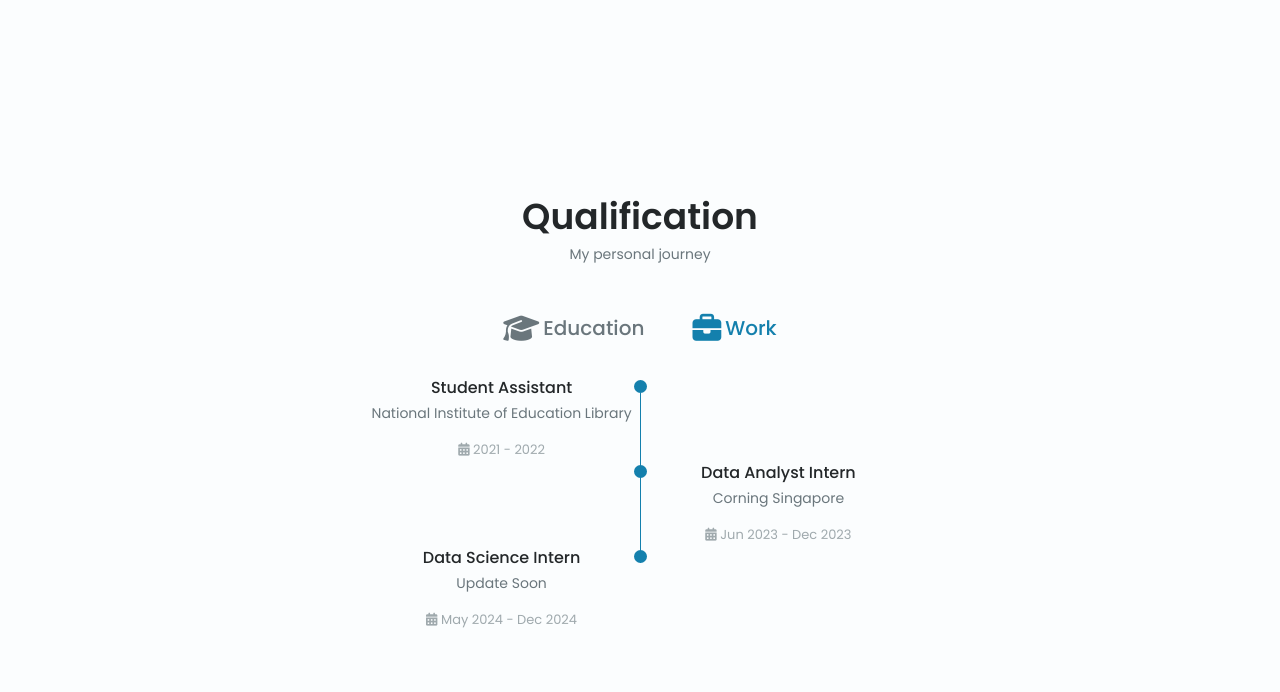
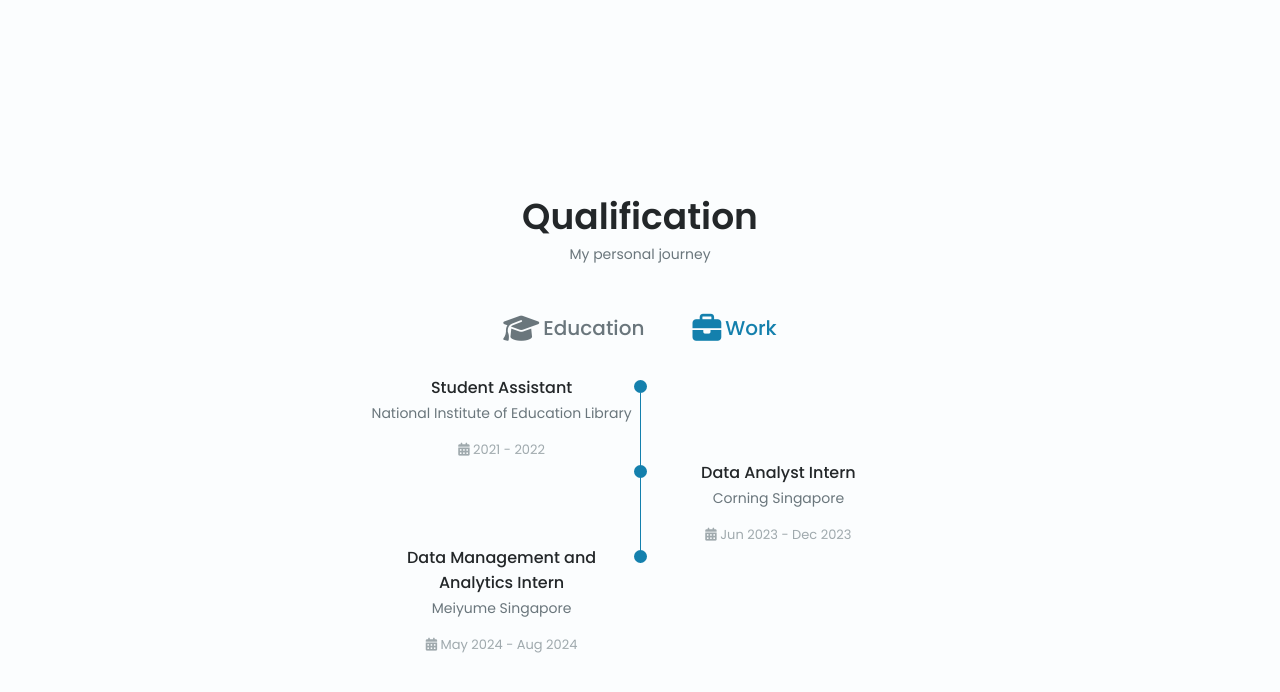
Before and after one commit to DylanNguyen2111/My_Portfolio, a plain HTML site: page index.html in a window 1280 px wide. Both pictures are taken after a click on the element "Work". Shown: the part 2184-2876 px from the top of the page. Drawn offline with nearby package versions, Linux system fonts and the light colour scheme.

Commit message:
work experience added

```diff
--- a/index.html
+++ b/index.html
@@ -484,11 +484,11 @@
                         <!-- QUALIFICATION 3 -->
                         <div class="qualification-data">
                             <div class="qualification-data-alt">
-                                <h3 class="qualification-title">Data Science Intern</h3>
-                                <span class="qualification-subtitle">Update Soon</span>
+                                <h3 class="qualification-title">Data Management and Analytics Intern</h3>
+                                <span class="qualification-subtitle">Meiyume Singapore</span>
                                 <div class="qualification-calendar">
                                     <i class="fas fa-calendar-alt"></i>
-                                    May 2024 - Dec 2024
+                                    May 2024 - Aug 2024
                                 </div>
                             </div>
                             <div>
```
Also changed, not shown: 1 other file.
